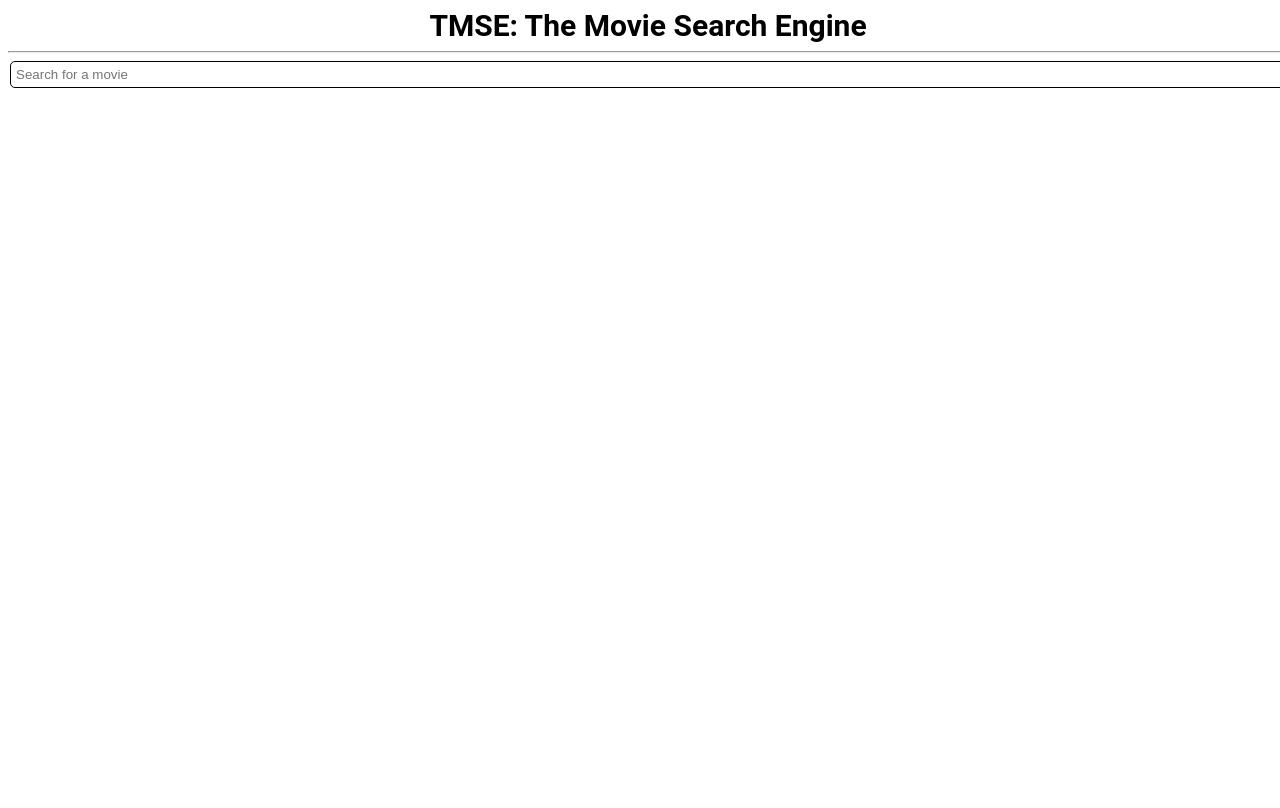
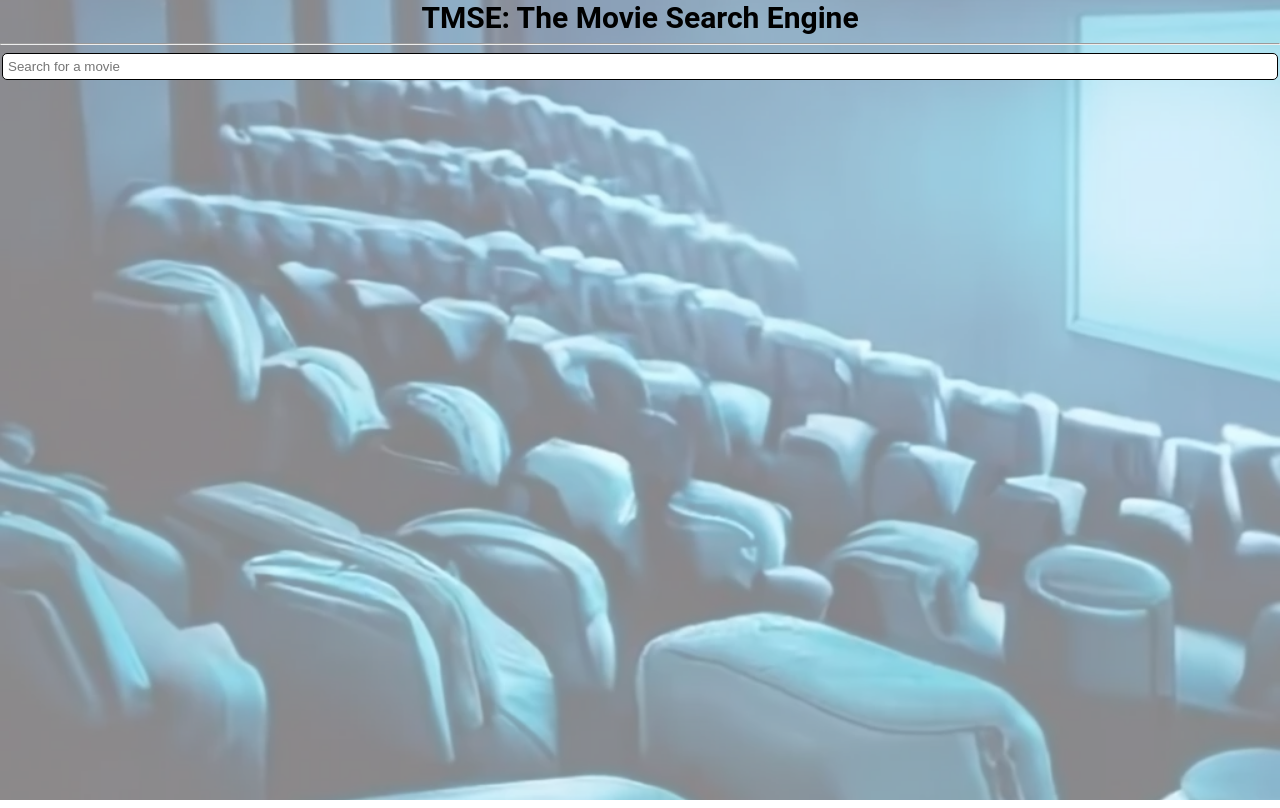
Before and after one commit to an-anas/movie-search-app, a React (Vite) app: page / in a window 1280 px wide. Built offline with nearby package versions, Linux system fonts and the light colour scheme.

Commit message:
Added default background and fixed some styling issues

```diff
--- a/src/global.css
+++ b/src/global.css
@@ -11,6 +11,8 @@
       font-size: 1.6rem;
       height: 100%;
       width: 100%;
+      margin: 0px;
+      padding: 0px;
   }
 
   *,
--- a/src/pages/details-view/index.tsx
+++ b/src/pages/details-view/index.tsx
@@ -1,11 +1,12 @@
-import styles from './styles.module.css';
-import { Link, useParams } from 'react-router-dom';
-import { useEffect, useState } from 'react';
-import ApiService from '@/services/api-service';
+import { BackgroundContainer } from "@/components/background-container";
+import { Header } from "@/layout/header";
+import { Movie, createMovie } from "@/models/movie";
+import ApiService from "@/services/api-service";
+import { useState, useEffect } from "react";
+import { useParams, Link } from "react-router-dom";
+import styles from "./styles.module.css";
 import posterNaImagePath from '@/assets/poster_na.jpg';
-import { Movie, createMovie } from '@/models/movie';
-import { BackgroundContainer } from '@/components/background-container';
-import { Header } from '@/layout/header';
+import backgroundImagePath from "@/assets/background.png";
 
 export const DetailsView = () => {
     const { id } = useParams<{ id: string }>();
@@ -25,7 +26,7 @@ export const DetailsView = () => {
 
     const backdropPath = movie.backdropPath
         ? `https://image.tmdb.org/t/p/original${movie.backdropPath}`
-        : '/background.png';
+        : backgroundImagePath;
 
     return (
         <BackgroundContainer imagePath={backdropPath}>
--- a/src/pages/search-view/index.tsx
+++ b/src/pages/search-view/index.tsx
@@ -1,9 +1,11 @@
 import { useAppDispatch, useAppSelector, useDebounce } from "@/app/hooks";
+import { BackgroundContainer } from "@/components/background-container";
+import { Header } from "@/layout/header";
 import { useState, useCallback, useEffect } from "react";
 import { Link } from "react-router-dom";
+import { selectSearchState, getMoviesList, clearSearchResults } from "./slice";
 import styles from "./styles.module.css";
-import { clearSearchResults, getMoviesList, selectSearchState } from "./slice";
-import { Header } from "@/layout/header";
+import backgroundImagePath from "@/assets/background.png";
 
 export const SearchView = () => {
     const dispatch = useAppDispatch();
@@ -31,7 +33,7 @@ export const SearchView = () => {
     }, [debouncedSearchQuery, dispatch, keyword, searchMovies, totalResults]);
 
     return (
-        <>
+        <BackgroundContainer imagePath={backgroundImagePath}>
             <Header />
             <div className={styles.searchBar}>
                 <input
@@ -67,6 +69,6 @@ export const SearchView = () => {
                     </div>
                 )}
             </div >
-        </>
+        </BackgroundContainer>
     );
 }
```
Also changed, not shown: src/assets/background.png (added).
